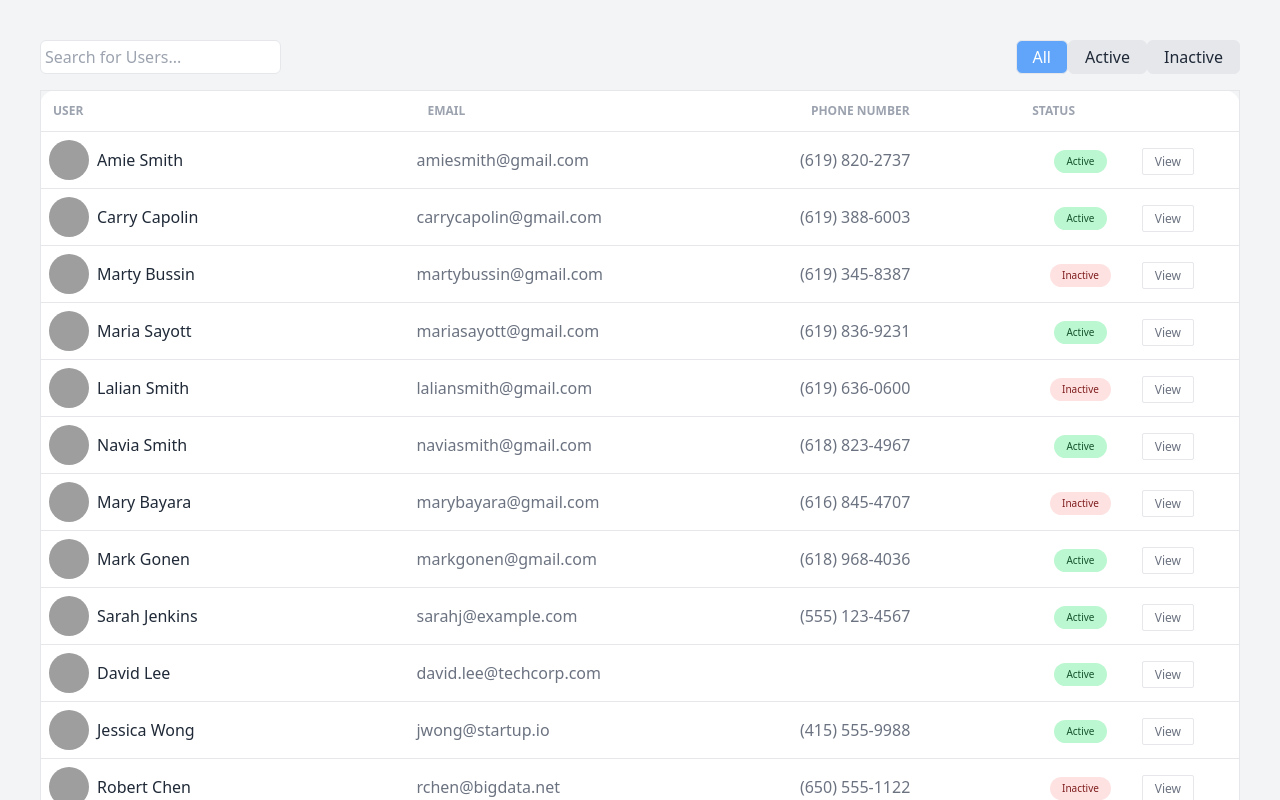
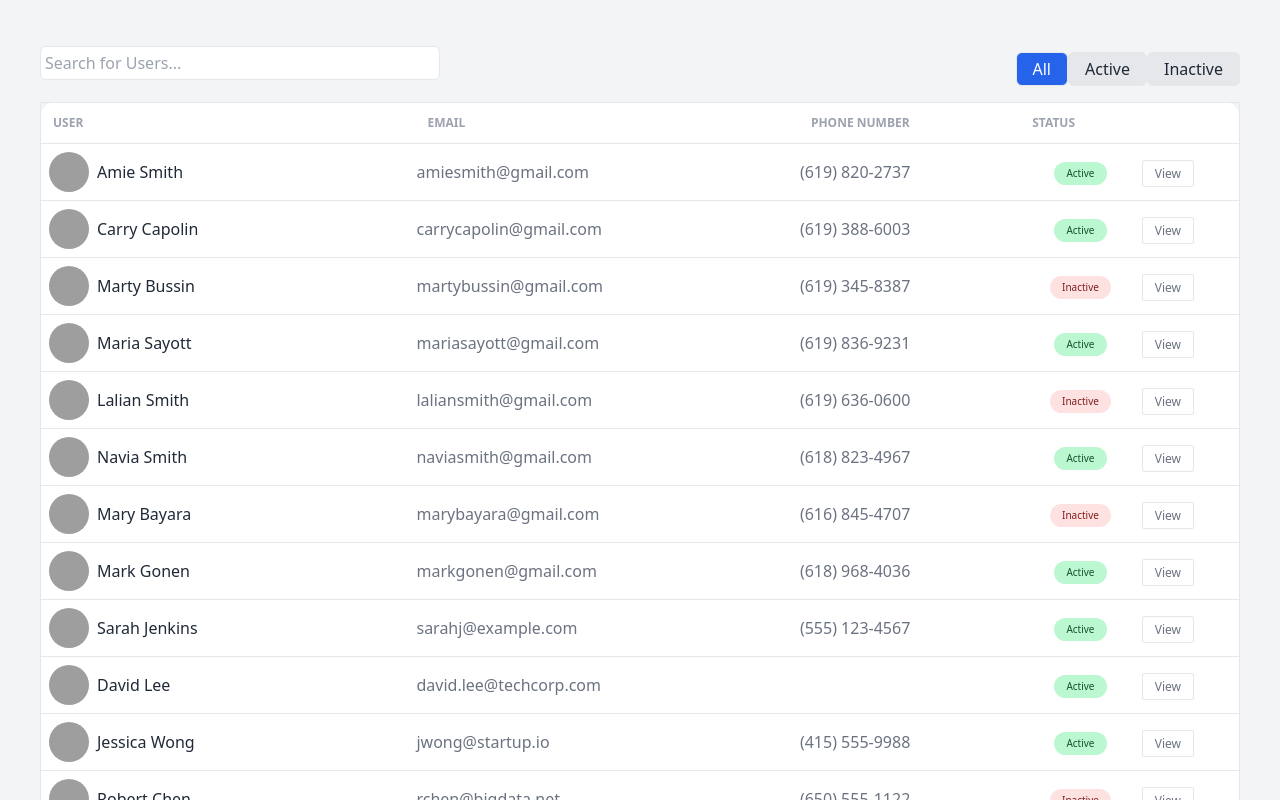
Before and after one commit to ImrenR/casestudy, a Next.js app: page / in a window 1280 px wide. Shown: the top 800 px of the page. Built offline with nearby package versions, Linux system fonts and the light colour scheme; grey boxes are pictures that could not be loaded.

Commit message:
tailwind update

```diff
--- a/src/app/globals.css
+++ b/src/app/globals.css
@@ -8,7 +8,7 @@
     @apply bg-gray-100 text-gray-800 font-sans m-10
   }
   button {
-    @apply  border py-1 px-4 bg-white rounded-md
+    @apply  border py-1 px-4 bg-white rounded-md w-auto flex-1 mt-3
   }
   th {
     @apply text-xs text-gray-400 border-b p-3 text-left
--- a/src/components/Header.js
+++ b/src/components/Header.js
@@ -9,21 +9,21 @@ const Header = ({ search, setSearch, status, setStatus }) => {
   return (
     <form
       onSubmit={handleSubmit}
-      className="w-full text-center mt-8 md:flex justify-between items-center"
+      className="w-full mt-8 flex flex-col md:flex-row md:justify-between md:items-center"
     >
       <input
-        className="rounded-md border p-1"
+        className="w-full md:w-1/3 rounded-md border p-1"
         placeholder="Search for Users..."
         type="text"
         value={search}
         onChange={(e) => setSearch(e.target.value)}
       />
 
-      <div>
+      <div className="flex">
         <button
           onClick={() => setStatus("all")}
          className={`transition ${
-      status === "all" ? "bg-blue-400 text-white" : "bg-gray-200"
+      status === "all" ? "bg-blue-600 text-white" : "bg-gray-200"
     }`}
         >
           All
```
